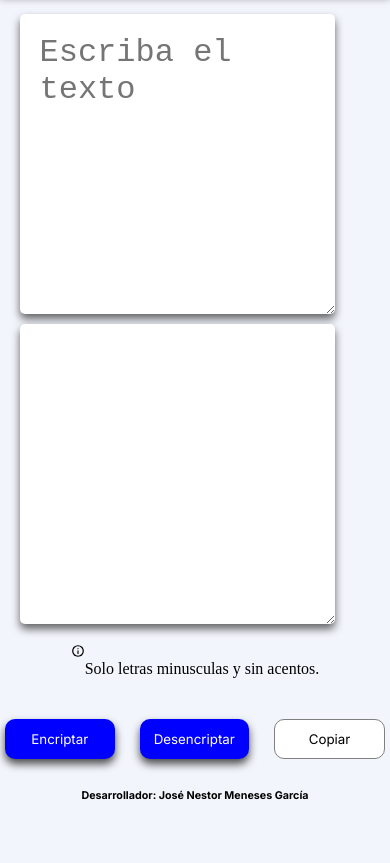
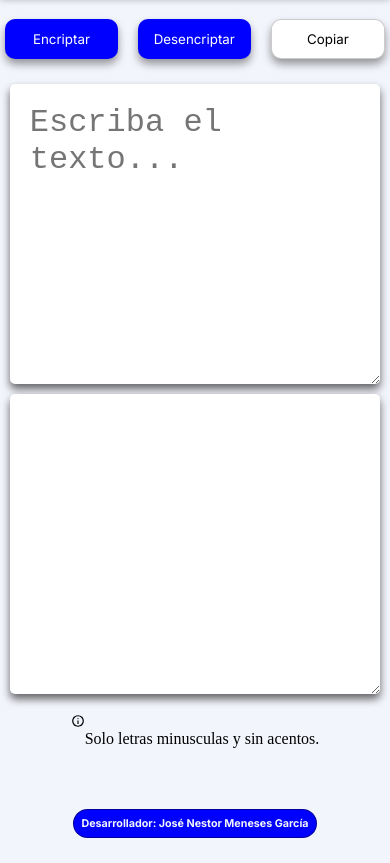
Before and after one commit to jnestormg/encryptor, a plain HTML site: page index.html in a window 390 px wide. Shown: the part 76-939 px from the top of the page. Before the commit the page ends 903 px from the top, so only its background shows below. Drawn offline with Linux system fonts and the light colour scheme.

Commit message:
actualización

```diff
--- a/css/style.css
+++ b/css/style.css
@@ -80,7 +80,7 @@ body {
     border: 0px;
     height: 40px;
     transition: 1s;
-    box-shadow: 0px 5px 8px rgba(0, 0, 0, 0.7);
+    box-shadow: 0px 5px 8px rgba(0, 0, 0, 0.4);
 }
 
 .botones .boton:hover {
@@ -92,8 +92,9 @@ body {
     border-radius: 10px;
     font-family: "Inter", sans-serif;
     background-color: white;
-    border: 1px solid gray;
+    border: 1px solid rgba(0, 0, 0, 0.2);
     height: 40px;
+    box-shadow: 0px 5px 8px rgba(0, 0, 0, 0.4);
     transition: 1s;
 }
 .botones .copiar:hover {
@@ -104,6 +105,19 @@ body {
     font-family: "Inter", sans-serif;
     display: flex;
     justify-content: center;
+}
+.botones{
+    display: flex;
+    flex-direction: row;
+    gap: 10px;
+    margin-bottom: 20px;
+}
+.developer{
+    border: 1px solid rgba(0, 0, 0, 0.4);
+    border-radius: 20px;
+    padding: 7px;
+    background: blue;
+    color: #F3F5FC;
 }
 @media screen and (max-width:800px) and (min-width:600px) {
     .contenedor{
@@ -126,16 +140,26 @@ body {
         display: flex;
         flex-direction: column;
         justify-content: center;
+        align-items: center;
+        width: 100%;
+        }
+    .contenedor .mensaje{
+        display: flex;
+        justify-content: center;
+        align-items: center;
         justify-items: center;
-        margin: auto;
-    }
-    .contenedor .mensaje{
-        width: 90%;
+        width: 95%;
         height: 300px;
     }
     .contenedor .text{
-        width: 90%;
+        width: 95%;
         height: 300px;
+    }
+    .botones{
+        display: flex;
+        flex-direction: row;
+        gap: 10px;
+        margin-bottom: 20px;
     }
     .botones .boton{
         margin: 5px;
@@ -145,5 +169,9 @@ body {
         margin: 5px;
         width: 100%;
     }
+    .titulo{
+        left: 0;
+        text-align: center;
+    }
 
 }
--- a/index.html
+++ b/index.html
@@ -16,23 +16,24 @@
         <h1 class="titulo">Encriptador de texto</h1>
     </header>
     <main>
+        <div class="botones">
+            <button onclick="btnencriptar()" class="boton">Encriptar</button>
+            <button onclick="btndesencriptar()" class="boton">Desencriptar</button>
+            <button onclick="copiar()" class="copiar">Copiar</button>
+        </div>
 
         <div class="contenedor">
-            <textarea id="texto" class="text" placeholder="Escriba el texto "></textarea>
+            <textarea id="texto" class="text" placeholder="Escriba el texto... "></textarea>
             <textarea id="campo_mensaje" class="mensaje" disabled></textarea>
         </div>
         <div class="aviso">
             <svg xmlns="http://www.w3.org/2000/svg" height="14" viewBox="0 -960 960 960" width="14"><path d="M440-280h80v-240h-80v240Zm40-320q17 0 28.5-11.5T520-640q0-17-11.5-28.5T480-680q-17 0-28.5 11.5T440-640q0 17 11.5 28.5T480-600Zm0 520q-83 0-156-31.5T197-197q-54-54-85.5-127T80-480q0-83 31.5-156T197-763q54-54 127-85.5T480-880q83 0 156 31.5T763-763q54 54 85.5 127T880-480q0 83-31.5 156T763-197q-54 54-127 85.5T480-80Zm0-80q134 0 227-93t93-227q0-134-93-227t-227-93q-134 0-227 93t-93 227q0 134 93 227t227 93Zm0-320Z"/></svg>
             <p>Solo letras minusculas y sin acentos.</p>
         </div>
-        <div class="botones">
-            <button onclick="btnencriptar()" class="boton">Encriptar</button>
-            <button onclick="btndesencriptar()" class="boton">Desencriptar</button>
-            <button onclick="copiar()" class="copiar">Copiar</button>
-        </div>
+
     </main>
     <footer class="pie_pagina">
-        <h6>Desarrollador: José Nestor Meneses García</h6>
+        <h6 class="developer">Desarrollador: José Nestor Meneses García</h6>
     </footer>
 </body>
 <script src="js/encriptador.js"></script>
```
